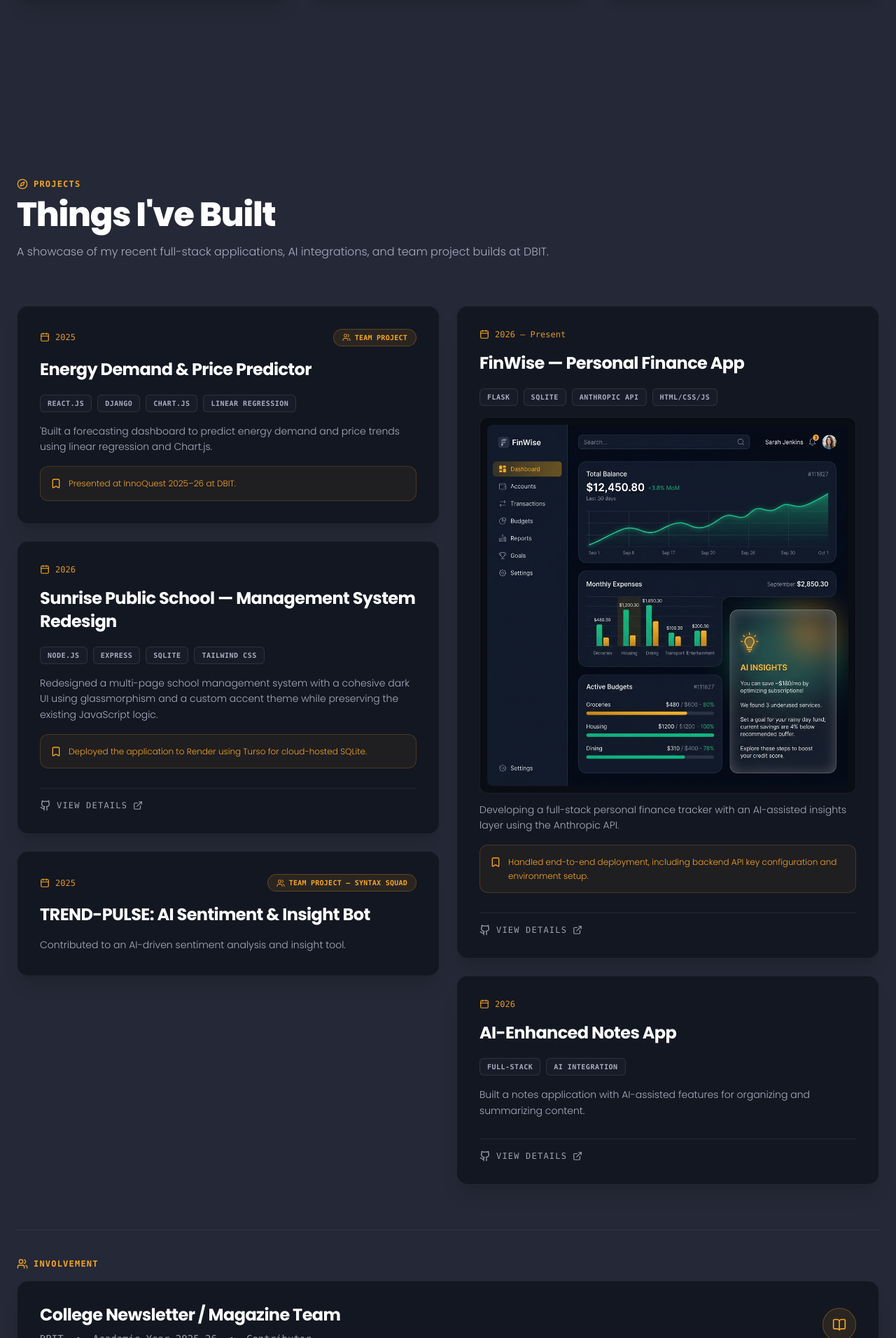
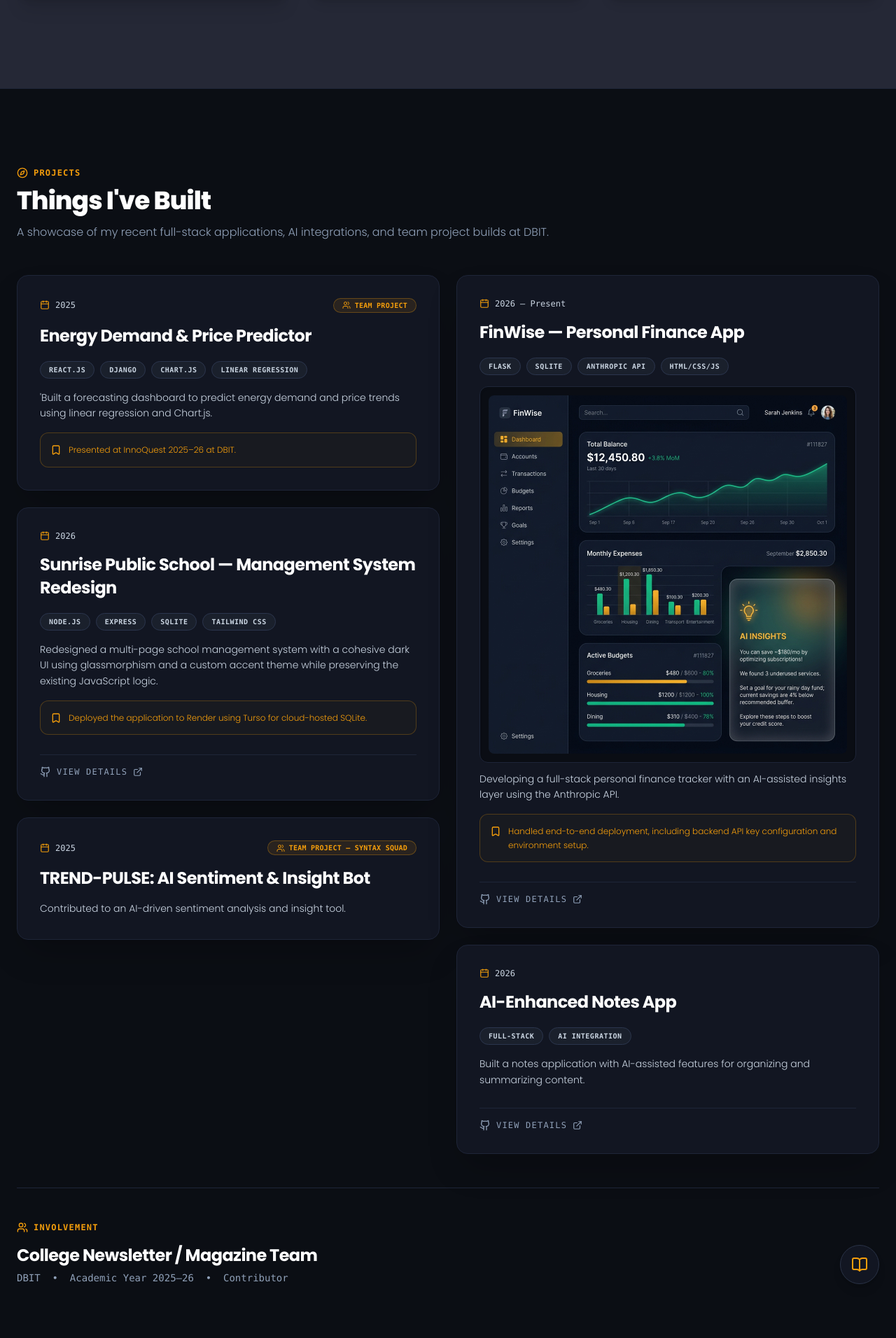
Before and after one commit to isaqureshi14/Portfolio, a React (Vite) app: page / in a window 1280 px wide. Shown: the part 2308-4220 px from the top of the page at 70% size. Built offline with nearby package versions, Linux system fonts and the light colour scheme.

Commit message:
Improve project grid layout and reposition involvement section

```diff
--- a/src/components/Portfolio.jsx
+++ b/src/components/Portfolio.jsx
@@ -3,7 +3,7 @@ import { ExternalLink, Users, Calendar, Bookmark, Compass, BookOpen } from 'luci
 import Magnetic from './Magnetic';
 import financeImg from '../assets/finance_preview.png';
 
-const GithubIcon = (props) => (
+const ViewDetailsIcon = (props) => (
   <svg viewBox="0 0 24 24" fill="none" stroke="currentColor" strokeWidth="2" strokeLinecap="round" strokeLinejoin="round" {...props}>
     <path d="M15 22v-4a4.8 4.8 0 0 0-1-3.5c3 0 6-2 6-5.5.08-1.25-.27-2.48-1-3.5.28-1.15.28-2.35 0-3.5 0 0-1 0-3 1.5-2.64-.5-5.36-.5-8 0C6 2 5 2 5 2c-.3 1.15-.3 2.35 0 3.5A5.403 5.403 0 0 0 4 9c0 3.5 3 5.5 6 5.5-.39.49-.68 1.05-.85 1.65-.17.6-.22 1.23-.15 1.85v4" />
     <path d="M9 18c-4.51 2-5-2-7-2" />
@@ -77,31 +77,30 @@ export default function Portfolio() {
   };
 
   const cardVariants = {
-    hidden: { y: 40, opacity: 0 },
+    hidden: { y: 30, opacity: 0 },
     visible: {
       y: 0,
       opacity: 1,
-      transition: { duration: 0.8, ease: [0.25, 1, 0.5, 1] },
+      transition: { duration: 0.7, ease: [0.25, 1, 0.5, 1] },
     },
   };
 
   const renderCard = (proj, idx) => (
     <motion.div
       key={idx}
-      className="bg-[#131722] border border-text-body/10 rounded-2xl p-6 md:p-8 flex flex-col justify-between gap-5 shadow-xl transition-all duration-300 group hover:border-brand-primary/30 relative"
+      className="bg-[#121622] border border-[#1e2538] rounded-2xl p-6 md:p-8 flex flex-col justify-between gap-5 shadow-2xl transition-all duration-300 group hover:border-[#f59e0b]/40 relative"
       variants={cardVariants}
-      whileHover={{ y: -4 }}
     >
       <div className="space-y-4">
         {/* Top bar: Year & Team tag */}
         <div className="flex flex-wrap items-center justify-between gap-2">
-          <div className="flex items-center gap-2 text-xs font-mono text-brand-primary/90">
-            <Calendar className="w-3.5 h-3.5 text-brand-primary" />
+          <div className="flex items-center gap-2 text-xs font-mono text-slate-300">
+            <Calendar className="w-3.5 h-3.5 text-[#f59e0b]" />
             <span>{proj.year}</span>
           </div>
 
           {proj.team && (
-            <span className="inline-flex items-center gap-1.5 text-[10px] font-mono font-semibold tracking-wide uppercase px-3 py-1 bg-brand-primary/10 text-brand-primary border border-brand-primary/25 rounded-full">
+            <span className="inline-flex items-center gap-1.5 text-[10px] font-mono font-semibold tracking-wide uppercase px-3 py-0.5 bg-[#f59e0b]/10 text-[#f59e0b] border border-[#f59e0b]/30 rounded-full">
               <Users className="w-3 h-3" />
               {proj.team}
             </span>
@@ -109,7 +108,7 @@ export default function Portfolio() {
         </div>
 
         {/* Title */}
-        <h3 className="text-white text-xl sm:text-2xl font-bold tracking-tight group-hover:text-brand-primary transition-colors leading-snug">
+        <h3 className="text-white text-xl sm:text-2xl font-bold tracking-tight leading-snug">
           {proj.title}
         </h3>
 
@@ -119,7 +118,7 @@ export default function Portfolio() {
             {proj.tags.map((tag, tIdx) => (
               <span
                 key={tIdx}
-                className="text-[10px] font-mono font-semibold tracking-wider uppercase px-2.5 py-1 bg-[#1a202c]/70 text-text-body border border-text-body/15 rounded-md"
+                className="text-[10px] font-mono font-semibold tracking-wider uppercase px-3 py-1 bg-[#1a202c] text-slate-300 border border-[#2b354d] rounded-full"
               >
                 {tag}
               </span>
@@ -129,25 +128,25 @@ export default function Portfolio() {
 
         {/* Image preview (FinWise) */}
         {proj.image && (
-          <div className="w-full bg-[#0a0d14] p-2.5 rounded-xl border border-text-body/10 my-3 overflow-hidden shadow-inner">
+          <div className="w-full bg-[#0a0d14] p-3 rounded-xl border border-[#1e2538] my-3 overflow-hidden shadow-inner">
             <img
               src={proj.image}
               alt={`${proj.title} Preview`}
-              className="w-full h-auto rounded-lg object-cover transition-transform duration-500 group-hover:scale-[1.01]"
+              className="w-full h-auto rounded-lg object-cover"
               loading="lazy"
             />
           </div>
         )}
 
         {/* Description */}
-        <p className="text-text-body text-sm leading-relaxed font-light">
+        <p className="text-slate-300 text-sm leading-relaxed font-light">
           {proj.description}
         </p>
 
         {/* Highlight box */}
         {proj.highlight && (
-          <div className="flex items-start gap-2.5 text-xs text-brand-primary bg-brand-primary/5 p-3.5 rounded-xl border border-brand-primary/20 font-light leading-relaxed">
-            <Bookmark className="w-4 h-4 flex-shrink-0 mt-0.5 text-brand-primary" />
+          <div className="flex items-start gap-2.5 text-xs text-[#f59e0b] bg-[#181a20] p-3.5 rounded-xl border border-[#f59e0b]/25 font-light leading-relaxed">
+            <Bookmark className="w-4 h-4 flex-shrink-0 mt-0.5 text-[#f59e0b]" />
             <span>{proj.highlight}</span>
           </div>
         )}
@@ -155,15 +154,15 @@ export default function Portfolio() {
 
       {/* Footer link */}
       {proj.github && (
-        <div className="border-t border-text-body/10 pt-4 flex items-center justify-between mt-2">
+        <div className="border-t border-[#1e2538] pt-4 flex items-center justify-between mt-2">
           <Magnetic range={30}>
             <a
               href={proj.github}
               target="_blank"
               rel="noopener noreferrer"
-              className="flex items-center gap-2 text-xs text-text-muted hover:text-white font-mono uppercase tracking-widest transition-colors custom-hover group/link"
+              className="flex items-center gap-2 text-xs text-slate-400 hover:text-white font-mono uppercase tracking-widest transition-colors custom-hover group/link"
             >
-              <GithubIcon className="w-4 h-4 text-text-muted group-hover/link:text-white transition-colors" />
+              <ViewDetailsIcon className="w-4 h-4 text-slate-400 group-hover/link:text-white transition-colors" />
               <span>VIEW DETAILS</span>
               <ExternalLink className="w-3.5 h-3.5" />
             </a>
@@ -176,20 +175,20 @@ export default function Portfolio() {
   return (
     <section
       id="works"
-      className="py-24 lg:py-32 bg-bg-dark border-t border-bg-light/20"
+      className="py-20 lg:py-28 bg-[#0b0e14] border-t border-[#1e2538]"
     >
-      <div className="max-w-7xl mx-auto px-6 space-y-16">
+      <div className="max-w-7xl mx-auto px-6 space-y-12">
 
         {/* Section Header */}
         <div className="max-w-3xl flex flex-col items-start">
-          <div className="flex items-center gap-2 text-brand-primary text-xs font-mono font-semibold tracking-widest uppercase mb-3">
-            <Compass className="w-4 h-4 text-brand-primary" />
+          <div className="flex items-center gap-2 text-[#f59e0b] text-xs font-mono font-semibold tracking-widest uppercase mb-3">
+            <Compass className="w-4 h-4 text-[#f59e0b]" />
             <span>PROJECTS</span>
           </div>
-          <h2 className="text-white text-3xl sm:text-5xl font-extrabold tracking-tight mb-4">
+          <h2 className="text-white text-3xl sm:text-4xl font-extrabold tracking-tight mb-3">
             Things I've Built
           </h2>
-          <p className="text-text-body text-sm sm:text-base leading-relaxed font-light">
+          <p className="text-slate-400 text-sm sm:text-base leading-relaxed font-light">
             A showcase of my recent full-stack applications, AI integrations, and team project builds at DBIT.
           </p>
         </div>
@@ -215,29 +214,29 @@ export default function Portfolio() {
 
         {/* Involvement Section */}
         <motion.div
-          className="pt-10 border-t border-text-body/10"
-          initial={{ opacity: 0, y: 30 }}
+          className="pt-12 border-t border-[#1e2538] space-y-4"
+          initial={{ opacity: 0, y: 20 }}
           whileInView={{ opacity: 1, y: 0 }}
           viewport={{ once: true, margin: "-100px" }}
-          transition={{ duration: 0.8 }}
+          transition={{ duration: 0.7 }}
         >
-          <div className="flex items-center gap-2 text-brand-primary text-xs font-mono font-semibold tracking-widest uppercase mb-4">
-            <Users className="w-4 h-4 text-brand-primary" />
+          <div className="flex items-center gap-2 text-[#f59e0b] text-xs font-mono font-semibold tracking-widest uppercase">
+            <Users className="w-4 h-4 text-[#f59e0b]" />
             <span>INVOLVEMENT</span>
           </div>
 
-          <div className="flex flex-col sm:flex-row items-start sm:items-center justify-between gap-6 bg-[#131722] border border-text-body/10 rounded-2xl p-6 md:p-8 shadow-xl">
+          <div className="flex flex-col sm:flex-row sm:items-center justify-between gap-6">
             <div>
-              <h3 className="text-white text-xl sm:text-2xl font-bold tracking-tight mb-2">
+              <h3 className="text-white text-xl sm:text-2xl font-bold tracking-tight mb-1.5">
                 College Newsletter / Magazine Team
               </h3>
-              <p className="text-text-muted text-xs sm:text-sm font-mono">
+              <p className="text-slate-400 text-xs sm:text-sm font-mono">
                 DBIT &nbsp;&bull;&nbsp; Academic Year 2025–26 &nbsp;&bull;&nbsp; Contributor
               </p>
             </div>
 
-            <div className="w-12 h-12 rounded-full border border-brand-primary/30 bg-brand-primary/10 flex items-center justify-center text-brand-primary flex-shrink-0">
-              <BookOpen className="w-5 h-5" />
+            <div className="w-14 h-14 rounded-full border border-[#2a3347] bg-[#121622] flex items-center justify-center text-[#f59e0b] flex-shrink-0 shadow-lg">
+              <BookOpen className="w-6 h-6" />
             </div>
           </div>
         </motion.div>
```
